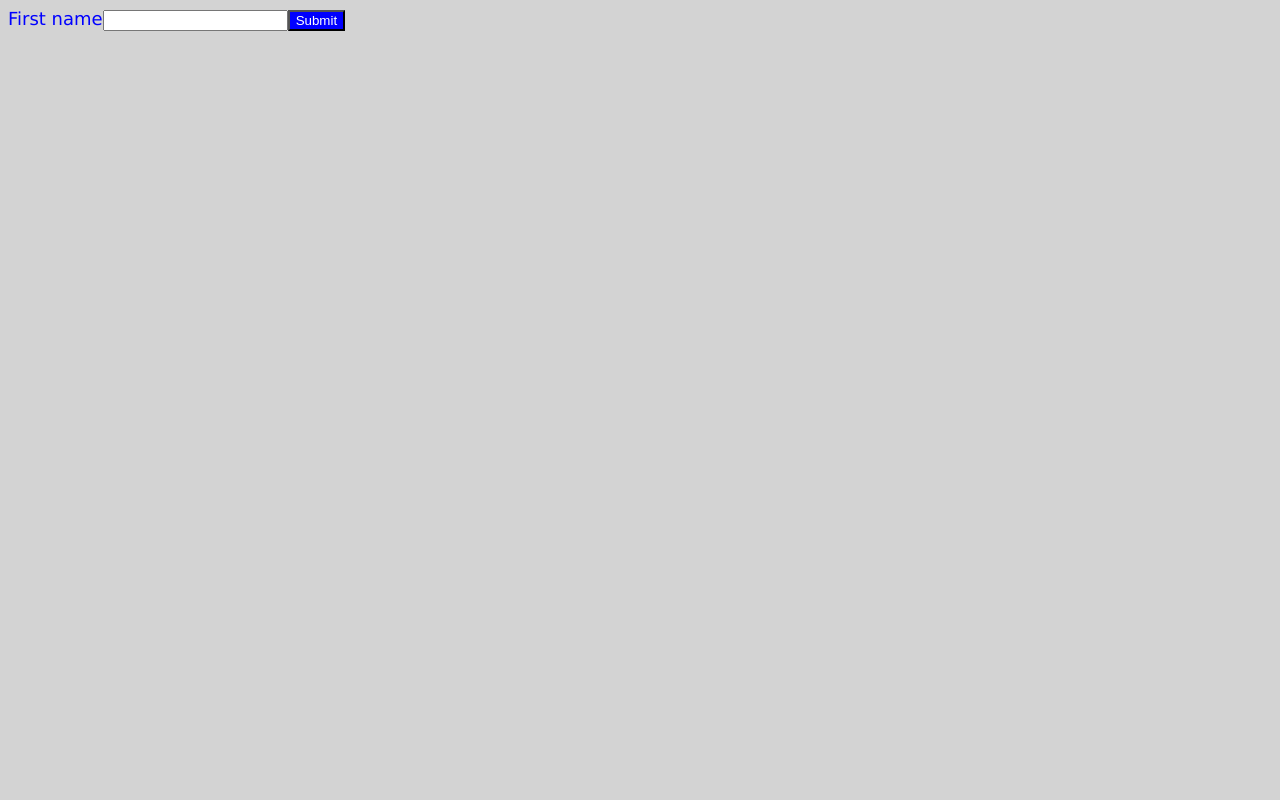
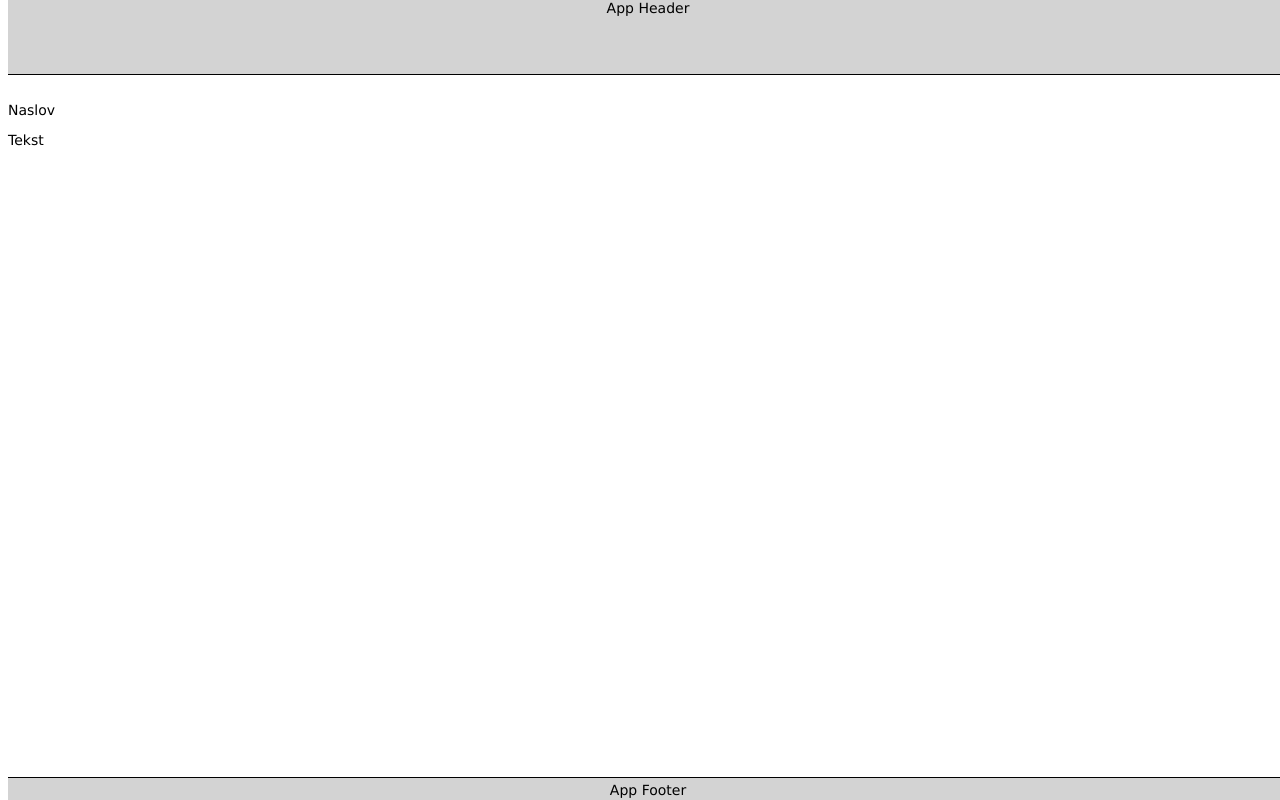
Before and after one commit to emir91/react-app, a JavaScript app: page / in a window 1280 px wide. Built offline with nearby package versions, Linux system fonts and the light colour scheme.

Commit message:
Create AppHeader and AppFooter components

```diff
--- a/src/App.js
+++ b/src/App.js
@@ -1,17 +1,13 @@
-const labelText = 'First name';
-const style = {
-  backgroundColor: 'blue',
-  color: 'white'
-}
+import AppHeader from './components/AppHeader';
+import AppFooter from './components/AppFooter';
 
 const App = () =>  {
   return (
     <div>
-      <div>
-        <label htmlFor="name" className="label">{labelText}</label>
-        <input type="text" id="name"/>
-        <button style={style}>Submit</button>
-      </div>
+      <AppHeader />
+        <p>Naslov</p>
+        <p>Tekst</p>
+      <AppFooter />
     </div>
   );
 }
--- /dev/null
+++ b/src/components/AppFooter.js
@@ -0,0 +1,5 @@
+const AppFooter = () => {
+    return <footer>App Footer</footer>
+}
+
+export default AppFooter;
--- /dev/null
+++ b/src/components/AppHeader.js
@@ -0,0 +1,5 @@
+const AppHeader = () => {
+    return <header>App Header</header>
+}
+
+export default AppHeader;
--- a/src/index.css
+++ b/src/index.css
@@ -1,10 +1,29 @@
 body {
   font-family: Verdana, Geneva, Tahoma, sans-serif;
   font-size: 14px;
-  background-color: lightgray;
+  background-color: white;
+  padding-top: 80px;
 }
 
-.label {
-  color: blue;
-  font-size: 18px;
+header,
+footer {
+  position: fixed;
+  width: 100%;
+  z-index: 999;
+  text-align: center;
+  background-color: lightgray;
+  color: black;
 }
+
+header {
+  top: 0;
+  height: 74px;
+  border-bottom: 1px solid black;
+}
+
+footer {
+  bottom: 0;
+  height: 14px;
+  padding: 4px 0;
+  border-top: 1px solid black;
+}
```
